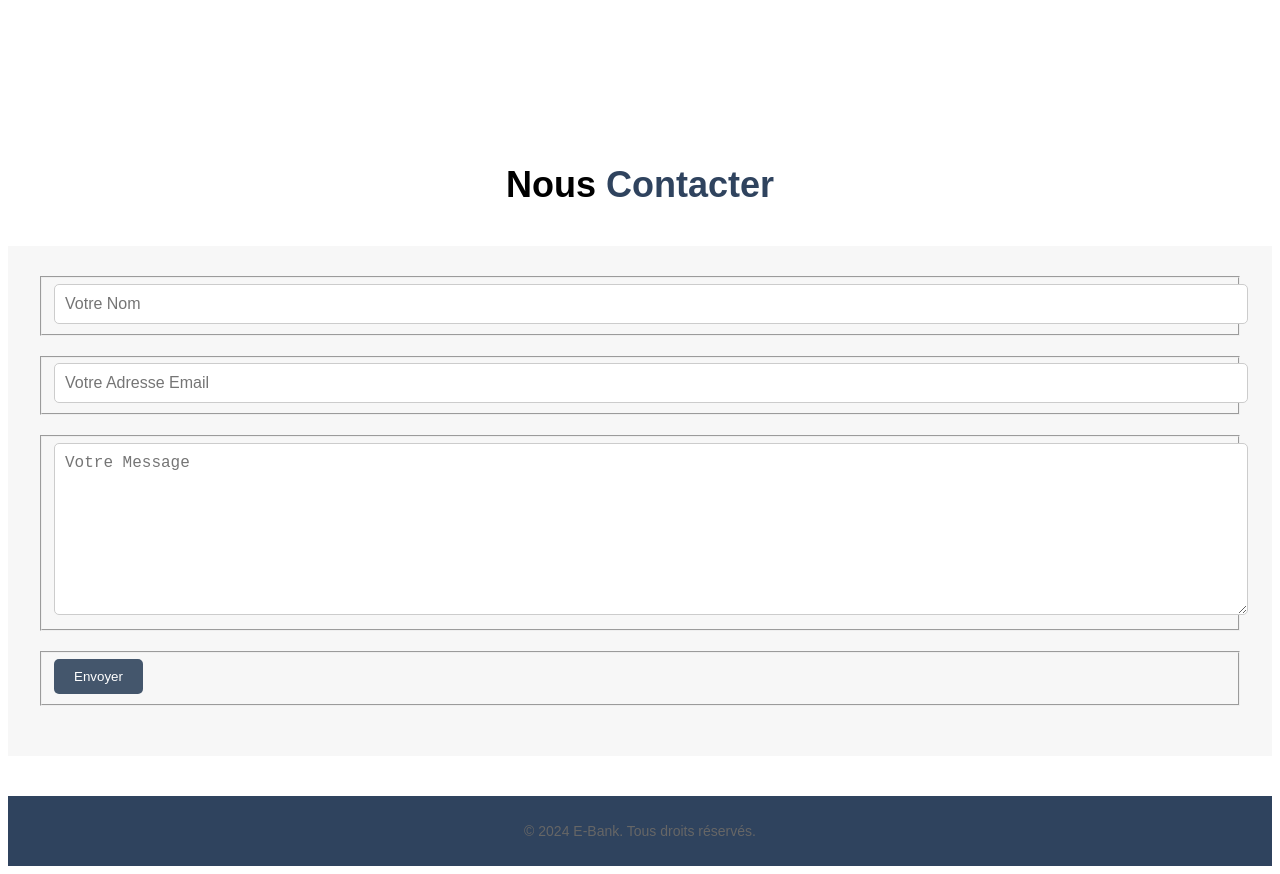
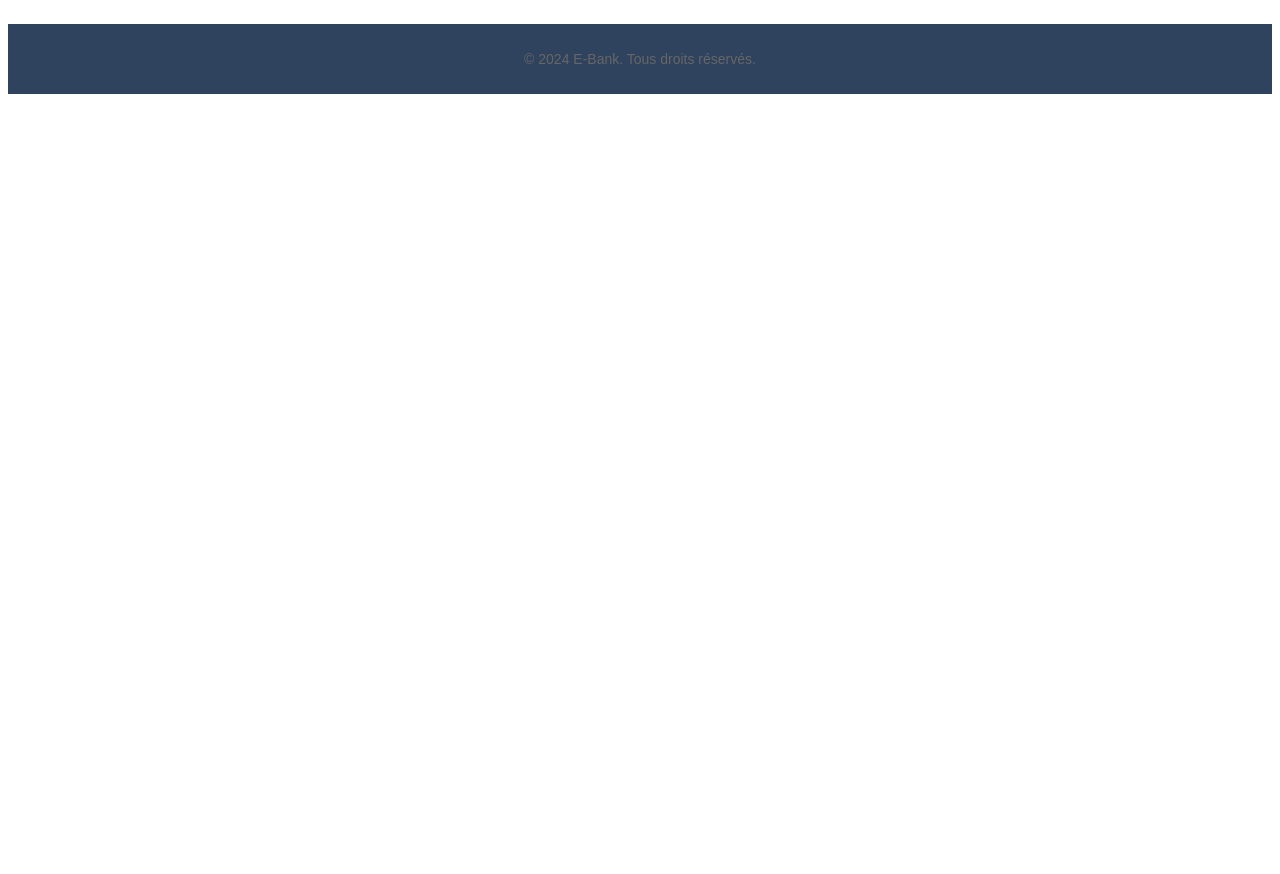
Before and after one commit to uvsq22307849/EBANK, a React (Vite) app in the folder frontend/: page / in a window 1280 px wide. Shown: the part 1880-2754 px from the top of the page. After the commit the page ends 1982 px from the top, so only its background shows below. Built offline with nearby package versions, Linux system fonts and the light colour scheme.

Commit message:
last commit

```diff
--- a/frontend/src/views/Home.jsx
+++ b/frontend/src/views/Home.jsx
@@ -36,7 +36,7 @@ const Home = () => {
         <div className="background-image">
           <div className="text-container">
             <h2>La rapidité à portée de clic avec E-Bank</h2>
-              <a href="/register" className="filled-button">Devenir client</a>
+            <Link to="/register" className="filled-button"> Devenir client </Link>
           </div>
         </div>
       <br></br>
@@ -79,50 +79,6 @@ const Home = () => {
           </div>
         </div>
       </div>
-
-      <div className="contact-form">
-        <div className="container">
-          <div className="section-heading">
-            <h2>Nous <em>Contacter</em></h2>
-          </div>
-          <div className="row">
-            <div className="col-md-6">
-              <form id="contact" action="" method="post">
-                <div className="row">
-                  <div className="col-md-12">
-                    <fieldset>
-                      <input name="name" type="text" className="form-control" id="name" placeholder="Votre Nom" required=""/>
-                    </fieldset>
-                  </div>
-                  <div className="col-md-12">
-                    <fieldset>
-                      <input
-                        name="email"
-                        type="text"
-                        className="form-control"
-                        id="email" placeholder="Votre Adresse Email" required=""/>
-                    </fieldset>
-                  </div>
-                  <div className="col-md-12">
-                    <fieldset>
-                      <textarea
-                        name="message" rows="6" className="form-control" id="message" placeholder="Votre Message" required=""
-                      ></textarea>
-                    </fieldset>
-                  </div>
-                  <div className="col-md-12">
-                    <fieldset>
-                      <button type="submit" id="form-submit" className="filled-button">
-                        Envoyer
-                      </button>
-                    </fieldset>
-                  </div>
-                </div>
-              </form>
-            </div>
-          </div>
-        </div>
-      </div>
       </main>
       <footer>
         <p>&copy; 2024 E-Bank. Tous droits réservés.</p>
--- a/frontend/src/views/beneficiaire/ajouterBenef.jsx
+++ b/frontend/src/views/beneficiaire/ajouterBenef.jsx
@@ -29,7 +29,7 @@ const AjouterBenef = ({ destination = 'ajouterBenef' }) => {
     if (token) {
       // Requête HTTP pour ajouter un bénéficiaire
       axios
-        .post('http://localhost:5555/beneficiaire/ajouterBenef', data, {
+        .post('https://ebank-back.vercel.app/beneficiaire/ajouterBenef', data, {
           headers: {
             Authorization: `Bearer ${token}`, // Inclure le token dans l'en-tête de la requête
           },
--- a/frontend/src/views/beneficiaire/beneficiaire.jsx
+++ b/frontend/src/views/beneficiaire/beneficiaire.jsx
@@ -15,7 +15,7 @@ const Beneficiaire = ({ destination = 'beneficiaire' }) => {
     useEffect(() => {
         if (token) { // Vérifier si le token existe avant de faire la requête
             axios
-                .get(`http://localhost:5555/beneficiaire/afficherBenef`, {
+                .get(`https://ebank-back.vercel.app/beneficiaire/afficherBenef`, {
                     headers: {
                         Authorization: `Bearer ${token}`, // Inclure le token dans l'en-tête de la requête
                     },
--- a/frontend/src/views/beneficiaire/detailBenef.jsx
+++ b/frontend/src/views/beneficiaire/detailBenef.jsx
@@ -14,7 +14,7 @@ const DetailBenef = () => {
     useEffect(() => {
         if (token) { // Vérifier si le token existe avant de faire la requête
             axios
-                .get(`http://localhost:5555/beneficiaire/detailBenef/${id}`, {
+                .get(`https://ebank-back.vercel.app/beneficiaire/detailBenef/${id}`, {
                     headers: {
                         Authorization: `Bearer ${token}`, // Inclure le token dans l'en-tête de la requête
                     },
--- a/frontend/src/views/beneficiaire/modifierBenef.jsx
+++ b/frontend/src/views/beneficiaire/modifierBenef.jsx
@@ -17,7 +17,7 @@ const ModifierBenef = () => {
   useEffect(() => {
     if (token) { // Vérifier si le token existe avant de faire la requête
       axios
-        .get(`http://localhost:5555/beneficiaire/detailBenef/${id}`, {
+        .get(`https://ebank-back.vercel.app/beneficiaire/detailBenef/${id}`, {
           headers: {
             Authorization: `Bearer ${token}`, // Inclure le token dans l'en-tête de la requête
           },
@@ -48,7 +48,7 @@ const ModifierBenef = () => {
 
     if (token) { // Vérifier si le token existe avant d'envoyer la requête
       axios
-        .put(`http://localhost:5555/beneficiaire/modifierBenef/${id}`, data, { // Requête PUT pour modifier le bénéficiaire avec l'identifiant spécifié
+        .put(`https://ebank-back.vercel.app/beneficiaire/modifierBenef/${id}`, data, { // Requête PUT pour modifier le bénéficiaire avec l'identifiant spécifié
           headers: {
             Authorization: `Bearer ${token}`, // Inclure le token dans l'en-tête de la requête
           },
--- a/frontend/src/views/solde/ajouterSolde.jsx
+++ b/frontend/src/views/solde/ajouterSolde.jsx
@@ -18,7 +18,7 @@ const AjouterSolde = ({ destination = 'ajouterSolde' }) => {
         };
         if (token) { // Vérifier si le token existe
             axios
-                .put('http://localhost:5555/solde/ajouterSolde', data, { // Requête PUT pour ajouter du solde
+                .put('https://ebank-back.vercel.app/solde/ajouterSolde', data, { // Requête PUT pour ajouter du solde
                     headers: {
                         Authorization: `Bearer ${token}`, // Inclure le token dans l'en-tête de la requête
                     },
--- a/frontend/src/views/solde/solde.jsx
+++ b/frontend/src/views/solde/solde.jsx
@@ -24,7 +24,7 @@ const Solde = () => {
     setDate(currentDate);
     if (token) { // Vérifier si le token existe avant de faire la requête
       axios
-        .get('http://localhost:5555/solde/afficherSolde', {
+        .get('https://ebank-back.vercel.app/solde/afficherSolde', {
           headers: {
             Authorization: `Bearer ${token}`, // Inclure le token dans l'en-tête de la requête
           },
--- a/frontend/src/views/user/logout.jsx
+++ b/frontend/src/views/user/logout.jsx
@@ -10,7 +10,7 @@ const Logout = ({ destination = '/' }) => {
     // Fonction pour gérer la déconnexion
     const handleLogout = async () => {
         try {
-            await axios.post('http://localhost:5555/user/logout'); // Requête POST pour se déconnecter
+            await axios.post('https://ebank-back.vercel.app/user/logout'); // Requête POST pour se déconnecter
             localStorage.removeItem('token'); // Supprimer le token JWT du stockage local
             // Rediriger l'utilisateur vers la page spécifiée dans la propriété "destination" ou vers la page d'accueil par défaut
             window.location.href = destination;
--- a/frontend/src/views/user/user.jsx
+++ b/frontend/src/views/user/user.jsx
@@ -10,7 +10,7 @@ const AfficherUser = ({ destination = 'user' }) => {
   useEffect(() => {
     if (token) { // Vérifier si le token existe avant de faire la requête
       axios
-        .get(`http://localhost:5555/user/afficherUser`, {
+        .get(`https://ebank-back.vercel.app/user/afficherUser`, {
           headers: {
             Authorization: `Bearer ${token}`, // Inclure le token dans l'en-tête de la requête
           },
--- a/frontend/src/views/virement/ajouterVirement.jsx
+++ b/frontend/src/views/virement/ajouterVirement.jsx
@@ -16,7 +16,7 @@ const AjouterVirement = ({ destination = 'ajouterBenef' }) => {
             try {
                 const token = localStorage.getItem('token');
                 if (token) {
-                    const response = await axios.get('http://localhost:5555/virement/afficherBenefListe', {
+                    const response = await axios.get('https://ebank-back.vercel.app/virement/afficherBenefListe', {
                         headers: {
                             Authorization: `Bearer ${token}`
                         }
--- a/frontend/src/views/virement/virement.jsx
+++ b/frontend/src/views/virement/virement.jsx
@@ -12,7 +12,7 @@ const Virement = ({ destination = 'transactions' }) => {
     useEffect(() => {
         if (token) { // Vérifier si le token existe avant de faire la requête
             axios
-                .get(`http://localhost:5555/virement/afficherVirement`, {
+                .get(`https://ebank-back.vercel.app/virement/afficherVirement`, {
                     headers: {
                         Authorization: `Bearer ${token}`, // Inclure le token dans l'en-tête de la requête
                     },
```
Also changed, not shown: frontend/src/views/auth/register.jsx (+6 -3 lines), 1 other file (tests, documents, lock files or other folders).
